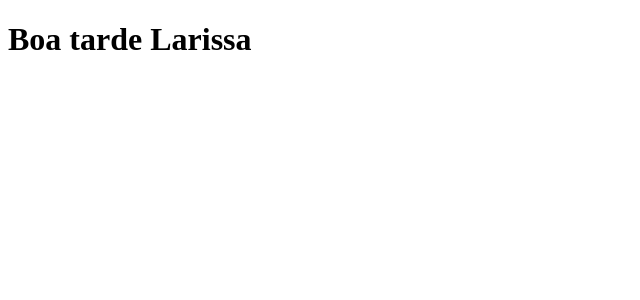
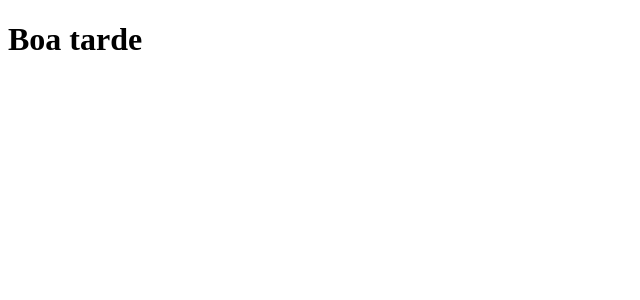
Before and after one commit to FabioCKM/clone-tabnews, a Next.js app: page / in a window 1280 px wide. Shown: the top 300 px of the page, without its empty margins (0-640 px from the left). Built offline with nearby package versions, Linux system fonts and the light colour scheme.

Commit message:
modifica a frase da pagina inicial

```diff
--- a/pages/index.js
+++ b/pages/index.js
@@ -1,5 +1,4 @@
 function Home(){
-    return <h1>Boa tarde Larissa</h1>
+    return <h1>Boa tarde </h1>
 }
-
 export default Home;
```
